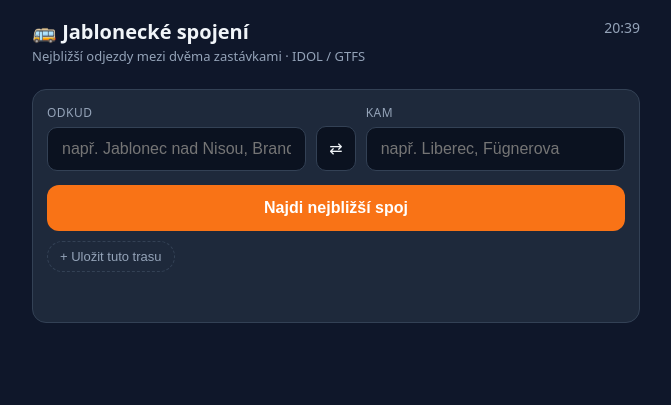
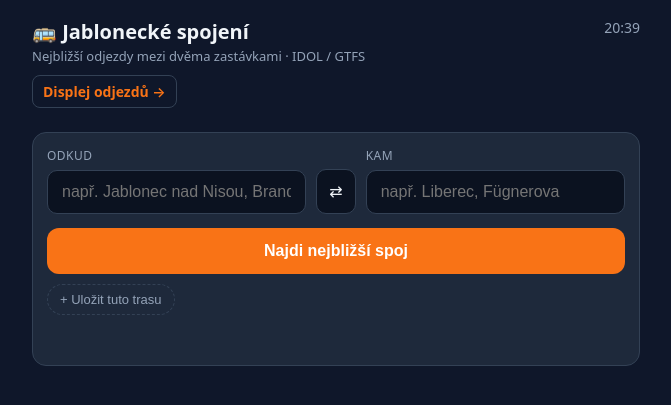
Before and after one commit to czechtechgeek/jizdnirady, a Flask app: page / in a window 1280 px wide. Shown: the top 405 px of the page, without its empty margins (304-975 px from the left). Run offline with Flask 3, Linux system fonts and the light colour scheme; data that the repository does not hold is empty.

Commit message:
Add navigation between search and display (v1.0.1)

```diff
--- a/addon/config.yaml
+++ b/addon/config.yaml
@@ -1,5 +1,5 @@
 name: "Jablonecké spojení"
-version: "1.0.0"
+version: "1.0.1"
 slug: "jizdnirady"
 description: "Odjezdy z jabloneckých zastávek (GTFS), přestupy a displej na stůl"
 url: "https://github.com/czechtechgeek/jizdnirady"
--- a/addon/src/templates/display.html
+++ b/addon/src/templates/display.html
@@ -20,6 +20,7 @@
           border-radius: 10px; background: #fff; cursor: pointer; }
   .mode.on { background: #111; color: #fff; }
   .mode.small { font-size: 15px; font-weight: 600; padding: 6px 10px; border-width: 2px; }
+  a.mode { text-decoration: none; color: #111; display: inline-block; }
   .now { margin-left: auto; font-size: 22px; color: #555; font-variant-numeric: tabular-nums; }
   .wrap { display: flex; gap: 20px; padding: 14px 20px 10px; }
   .col { flex: 1; border: 3px solid #111; border-radius: 14px; padding: 14px 18px; min-height: 0; }
@@ -56,6 +57,7 @@
   <button class="mode on" id="m-now" onclick="setMode('now')">TEĎ</button>
   <button class="mode" id="m-plan" onclick="setMode('plan')">PLÁN</button>
   <button class="mode small" id="fs" onclick="toggleFs()">celá obrazovka</button>
+  <a class="mode small" id="back" href="/">hledat</a>
   <div class="now" id="now"></div>
 </div>
 
--- a/addon/src/templates/index.html
+++ b/addon/src/templates/index.html
@@ -16,6 +16,9 @@
   * { box-sizing:border-box; }
   body { margin:0; font-family:system-ui,-apple-system,'Segoe UI',Roboto,sans-serif; background:var(--bg); color:var(--txt); }
   header { padding:18px 16px 10px; max-width:640px; margin:0 auto; }
+  .nav { display:inline-block; margin-top:10px; color:var(--accent); text-decoration:none;
+         font-size:14px; font-weight:600; border:1px solid var(--line); border-radius:8px; padding:6px 10px; }
+  .nav:hover { border-color:var(--accent); }
   h1 { font-size:20px; margin:0 0 2px; }
   .sub { color:var(--muted); font-size:13px; }
   main { max-width:640px; margin:0 auto; padding:0 16px 40px; }
@@ -70,6 +73,7 @@
   <span class="clock" id="clock"></span>
   <h1>🚌 Jablonecké spojení</h1>
   <div class="sub">Nejbližší odjezdy mezi dvěma zastávkami · IDOL / GTFS</div>
+  <a class="nav" href="/display">Displej odjezdů →</a>
 </header>
 <main>
   <div class="card">
--- a/templates/display.html
+++ b/templates/display.html
@@ -20,6 +20,7 @@
           border-radius: 10px; background: #fff; cursor: pointer; }
   .mode.on { background: #111; color: #fff; }
   .mode.small { font-size: 15px; font-weight: 600; padding: 6px 10px; border-width: 2px; }
+  a.mode { text-decoration: none; color: #111; display: inline-block; }
   .now { margin-left: auto; font-size: 22px; color: #555; font-variant-numeric: tabular-nums; }
   .wrap { display: flex; gap: 20px; padding: 14px 20px 10px; }
   .col { flex: 1; border: 3px solid #111; border-radius: 14px; padding: 14px 18px; min-height: 0; }
@@ -56,6 +57,7 @@
   <button class="mode on" id="m-now" onclick="setMode('now')">TEĎ</button>
   <button class="mode" id="m-plan" onclick="setMode('plan')">PLÁN</button>
   <button class="mode small" id="fs" onclick="toggleFs()">celá obrazovka</button>
+  <a class="mode small" id="back" href="/">hledat</a>
   <div class="now" id="now"></div>
 </div>
 
--- a/templates/index.html
+++ b/templates/index.html
@@ -16,6 +16,9 @@
   * { box-sizing:border-box; }
   body { margin:0; font-family:system-ui,-apple-system,'Segoe UI',Roboto,sans-serif; background:var(--bg); color:var(--txt); }
   header { padding:18px 16px 10px; max-width:640px; margin:0 auto; }
+  .nav { display:inline-block; margin-top:10px; color:var(--accent); text-decoration:none;
+         font-size:14px; font-weight:600; border:1px solid var(--line); border-radius:8px; padding:6px 10px; }
+  .nav:hover { border-color:var(--accent); }
   h1 { font-size:20px; margin:0 0 2px; }
   .sub { color:var(--muted); font-size:13px; }
   main { max-width:640px; margin:0 auto; padding:0 16px 40px; }
@@ -70,6 +73,7 @@
   <span class="clock" id="clock"></span>
   <h1>🚌 Jablonecké spojení</h1>
   <div class="sub">Nejbližší odjezdy mezi dvěma zastávkami · IDOL / GTFS</div>
+  <a class="nav" href="/display">Displej odjezdů →</a>
 </header>
 <main>
   <div class="card">
```
Also changed, not shown: CHANGELOG.md.
